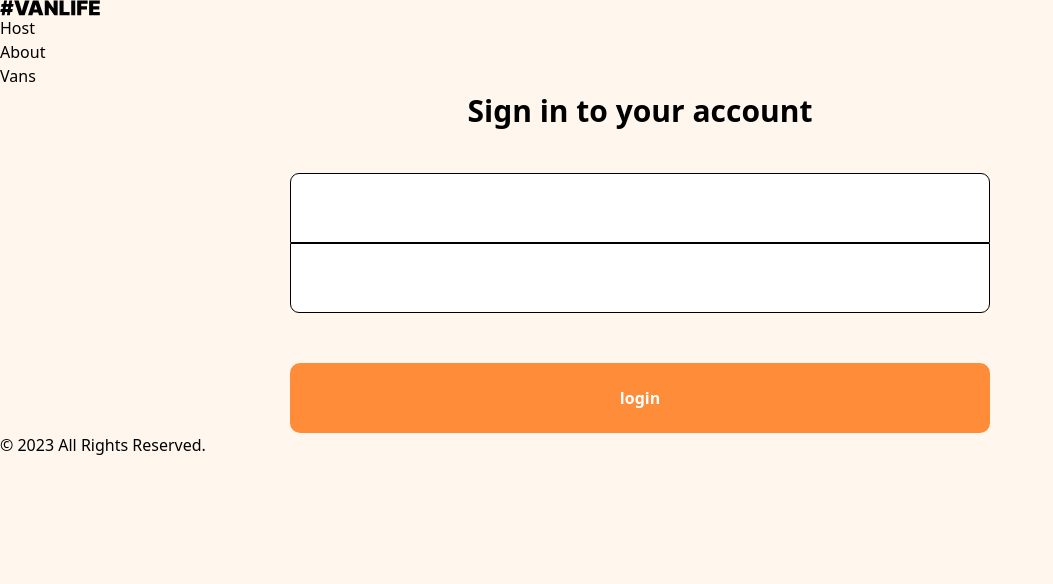
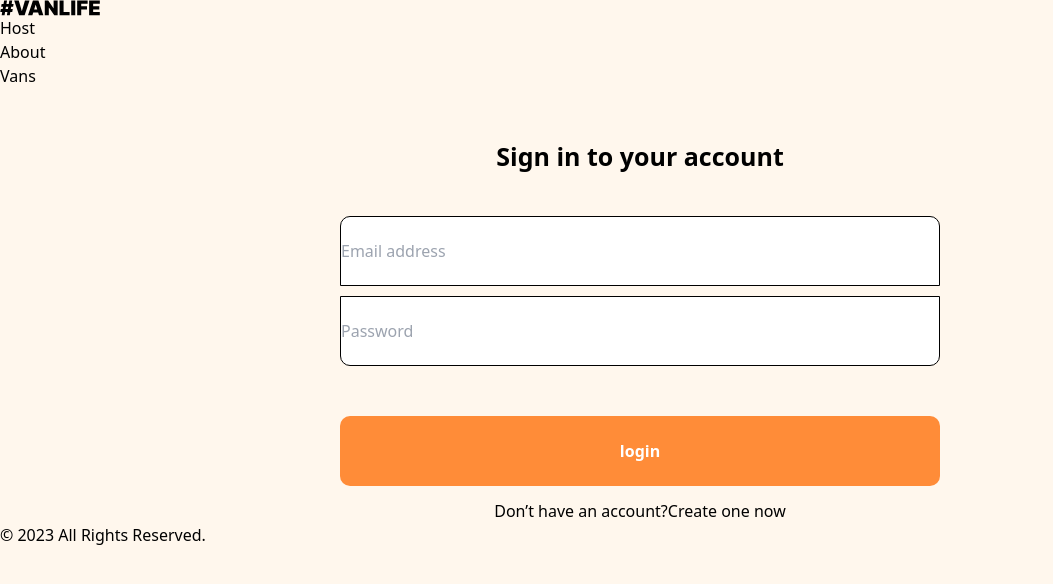
Before and after one commit to wunmicrown/vanLife, a React (Vite) app: page /signup in a window 1280 px wide. Shown: the top 584 px of the page, without its empty margins (0-1053 px from the left). Built offline with nearby package versions, Linux system fonts and the light colour scheme; the HTML template or start-up script is replaced by a standard one.

Commit message:
committed

```diff
--- a/src/Component/Dashboard.jsx
+++ b/src/Component/Dashboard.jsx
@@ -1,11 +1,65 @@
+import axios from "axios";
+import { useEffect, useState } from "react";
+import { Link } from "react-router-dom";
+
 const Dashboard = () => {
-    return (
-      <section >
-        <main className="p-10 bg-orange-200">
-          <h1>200,000</h1>
-        </main>
+  const [data, setData] = useState([]);
+  const [showAll, setShowAll] = useState(false);
+  const URL = 'http://localhost:5000/api/vans';
+
+  useEffect(() => {
+    axios.get(URL).then(res => {
+      setData(res.data);
+      console.log(res.data);
+    });
+  }, []);
+
+  const displayedData = showAll ? data : data.slice(0, 3);
+  const viewButtonText = showAll ? "View Less" : "View All";
+
+  return (
+    <>
+      <main className="bg-[#FFF7ED]">
+        <section className="bg-[#FFEAD0]">
+          <h1 className="text-start font-bold text-2xl ml-10">Welcome!</h1>
+          <div className="flex justify-between mx-10">
+            <p className="pt-10 text-lg">Income last 30 days </p>
+            <Link><p className="pt-10 text-lg">Details</p></Link>
+          </div>
+          <h1 className="text-start font-extrabold text-3xl ml-10 pt-10">$2,260</h1>
         </section>
-    )
-  }
+        <div className="bg-[#FFDDB2]">
+          <div className="mx-10 flex justify-between">
+            <span className="flex gap-6">
+              <p className="pt-10 text-lg font-bold">Review score</p>
+              <p className="pt-10 text-lg">⭐<span className="font-bold">5.0</span>/5</p>
+            </span>
+            <p className="pt-10 text-lg"><Link>Details</Link></p>
+          </div>
+        </div>
+        <section>
+          <div className="flex mx-12 pt-10 justify-between">
+            <p className="font-bold text-[24px] leading-10">Your listed vans</p>
+            <p className="text-base font-medium leading-10">
+              <button onClick={() => setShowAll(!showAll)}>{viewButtonText}</button>
+            </p>
+          </div>
+          <div>
+            {displayedData.map(item => (
+              <div key={item.id} className="flex flex-col md:flex-row items-center justify-between rounded p-5 mb-4">
+                <img src={item.imageUrl} alt={item.name} className="w-full md:w-44 mb-2 md:mb-0" />
+                <div className="flex flex-col sm:flex-row items-center sm:items-start ml-2">
+                  <h2 className="text-xl font-bold">{item.name}</h2>
+                  <p className="text-gray-600">${item.price}/day</p>
+                </div>
+                <button className="mt-2 hidden sm:block">Edit</button>
+              </div>
+            ))}
+          </div>
+        </section>
+      </main>
+    </>
+  );
+}
 
-  export default Dashboard
+export default Dashboard;
--- a/src/Component/Footer.jsx
+++ b/src/Component/Footer.jsx
@@ -1,7 +1,7 @@
 
 const Footer = () => {
   return (
-    <main className="bg-black p-5 flex justify-center align-middle fixed bottom-0 w-full">
+    <main className="bg-black p-5 flex justify-center align-middle fixed bottom- w-full">
       <div>
         <p className="text-white">© 2023 All Rights Reserved.</p>
       </div>
--- a/src/Component/authentication/Signup.jsx
+++ b/src/Component/authentication/Signup.jsx
@@ -1,6 +1,6 @@
 import React, { useState } from 'react'
 import { toast } from 'react-toastify'
-import { useNavigate } from 'react-router-dom'
+import { Link, useNavigate } from 'react-router-dom'
 import "./login.css"
 const Signup = () => {
   const navigate = useNavigate()
@@ -8,7 +8,7 @@ const Signup = () => {
   const sup = () => {
 
       toast("login succesful")
-      navigate("/home")
+      navigate("/")
 
       // toast("invalid username or password")
   }
@@ -18,9 +18,14 @@ const Signup = () => {
         <div className="box">
           <h1>Sign in to your account</h1>
           <div id="check"></div>
-          <input type="text" />
-          <input type="text" className='ck' />
+          <input type="text" placeholder='Email address'/>
+          <input type="text" className='ck' placeholder='Password'/>
           <button className='btnn' onClick={sup}>login</button>
+          <div className='loginDirectUser'>
+          <p className=' font-semibold'>Don’t have an account?
+            <span className='text-[#FF8C38]'><Link>Create one now</Link></span>
+          </p>
+          </div>
         </div>
       </center>
     </div>
--- a/src/Component/authentication/login.css
+++ b/src/Component/authentication/login.css
@@ -1,47 +1,97 @@
 * {
+    padding: 0;
     margin: 0;
-    padding: 0;
+    text-decoration: none;
+    list-style: none;
     box-sizing: border-box;
   }
-
-.account img {
-    width: 25px;
+  body {
+    background-color: #fff7ed;
+  }
+  .box {
+    margin-top: 50px;
   }
 
-body {
-    background-color: #FFF7ED;
+  .loginDirectUser{
+    margin-top: -80px;
   }
-
+  .box h1 {
+    font-weight: 800;
+    color: black;
+    margin-bottom: 40px;
+    font-size: 25px;
+  }
   .box input {
     display: flex;
+    flex-direction: column;
+    width: 600px;
+    margin-top: 10px;
+    height: 70px;
+    border-top-right-radius: 10px;
+    border-top-left-radius: 10px;
+    border-bottom-right-radius: 0px;
+    border-bottom-left-radius: 0px;
     border: 1px solid black;
-    flex-direction: column;
-    width: 700px;
-    height: 70px;
-    border-top-left-radius: 9px;
-    border-top-right-radius: 9px;
     outline: none;
-}
-.btnn{
-    margin-top: 50px;
-    color: white;
-    font-weight: 700;
-    border-radius: 10px;
-    background-color: #FF8C38;
-    width: 700px;
-    height: 70px;
   }
   .ck {
     outline: none;
+    border: 1px solid rgba(0, 0, 0, 0.552);
+    border-top-right-radius: 0px !important;
     border-top-left-radius: 0px !important;
-    border-top-right-radius: 0px !important;
-    border-bottom-left-radius: 9px;
-    border-bottom-right-radius: 9px;
+    border-bottom-right-radius: 10px !important;
+    border-bottom-left-radius: 10px !important;
   }
-
+  .btnn {
+    color: white;
+    font-weight: 700;
+    margin-top: 50px;
+    background-color: #ff8c38;
+    width: 600px;
+    height: 70px;
+    border-radius: 10px;
+    margin-bottom: 93px;
+  }
+  .footer {
+    background-color: #252525;
+    color: #fff;
+    text-align: center;
+    padding: 30px;
+    width: 100%;
+  }
+  @media (max-width: 430px) {
     .box h1 {
-    font-size: 30px;
-    font-weight: 800;
-    margin-bottom: 40px;
-
+      font-size: 20px;
+      font-weight: 400;
     }
+    .box input {
+      width: 400px;
+    }
+    .btnn {
+      width: 400px;
+    }
+  }
+  @media (max-width: 380px) {
+    .box h1 {
+      font-size: 20px;
+      font-weight: 400;
+    }
+    .box input {
+      width: 350px;
+    }
+    .btnn {
+      width: 350px;
+    }
+  }
+  @media (max-width: 325px) {
+    .box h1 {
+      font-size: 18px;
+      font-weight: 200;
+    }
+    .box input {
+      width: 300px;
+    }
+    .btnn {
+      width: 300px;
+    }
+  }
```
Lines whose indentation alone changed are shown as unchanged.
